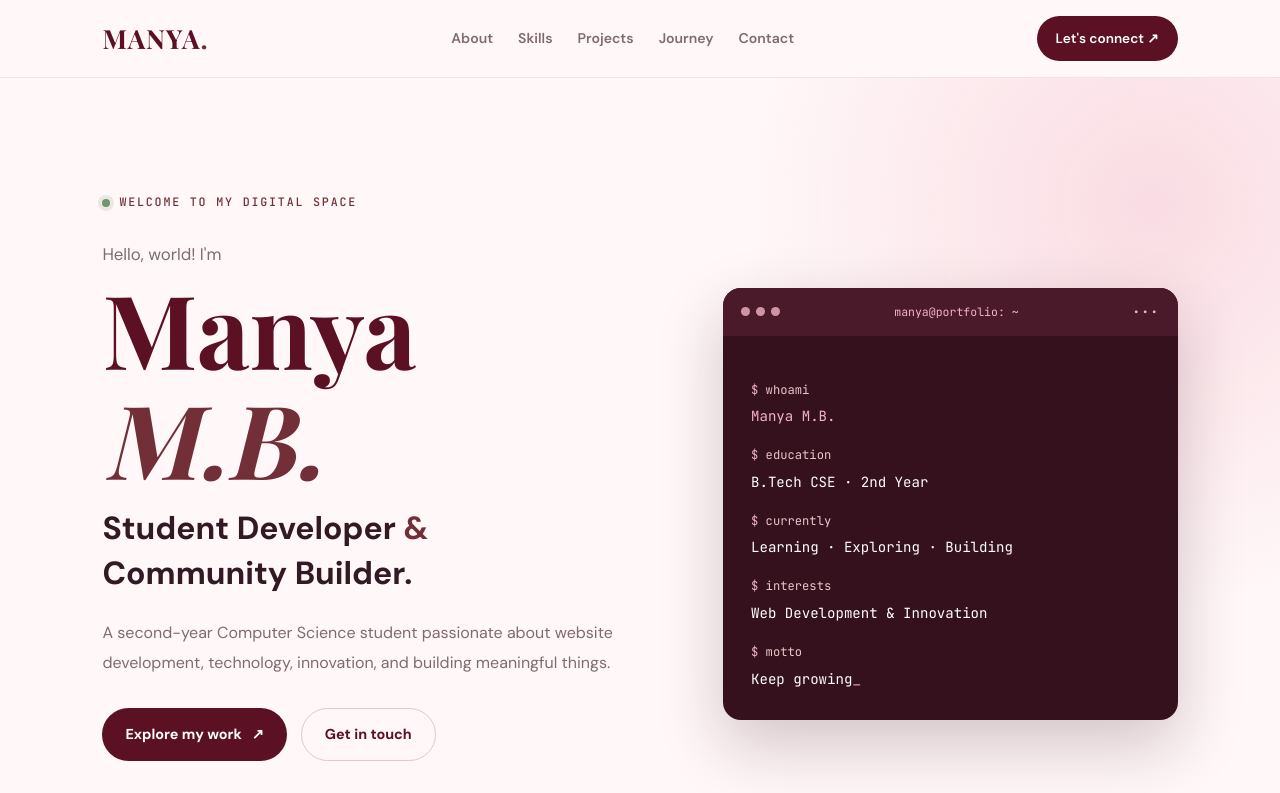
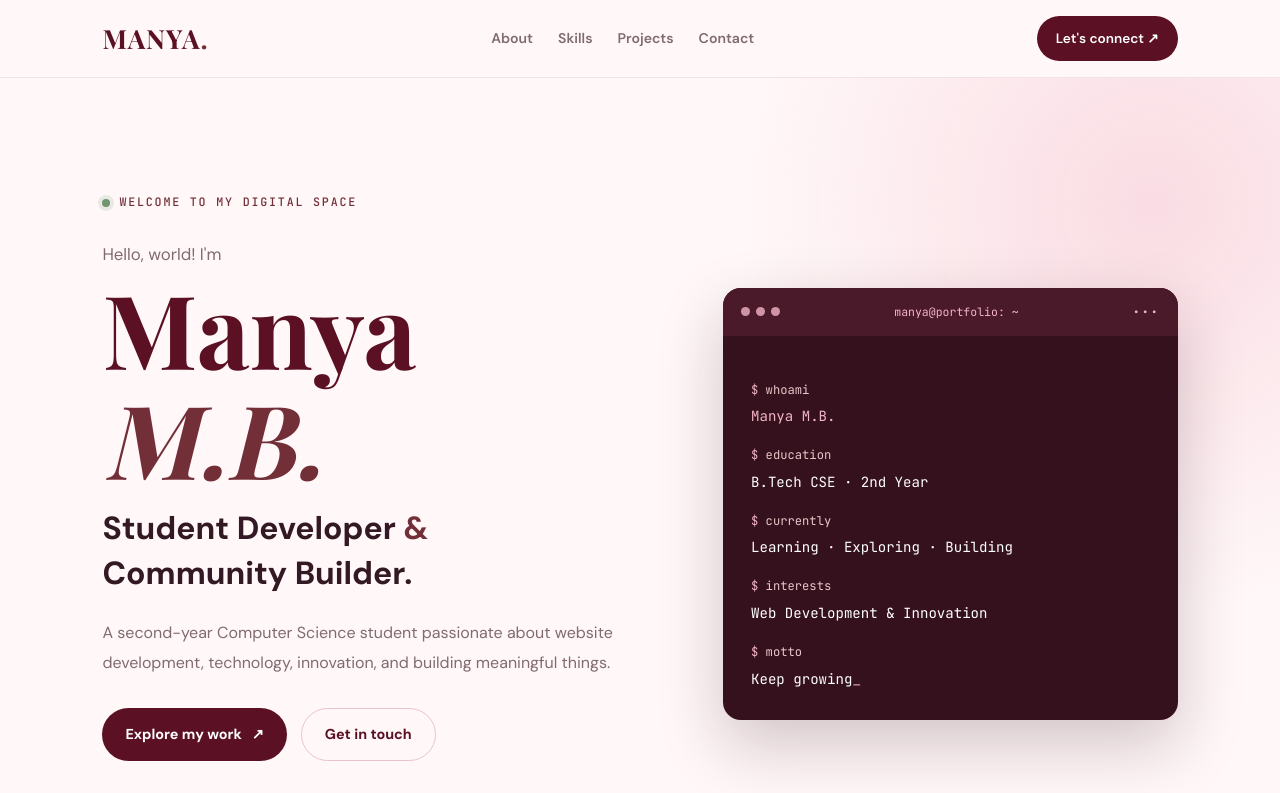
Before and after one commit to manyamanya08/manya-portfolio, a plain HTML site: page index.html in a window 1280 px wide. Shown: the top 793 px of the page. Drawn offline with nearby package versions, Linux system fonts and the light colour scheme.

Commit message:
Remove 'Journey' link from navigation
Removed 'Journey' link from the navigation menu.

```diff
--- a/index.html
+++ b/index.html
@@ -30,7 +30,6 @@
       <a href="#about">About</a>
       <a href="#skills">Skills</a>
       <a href="#projects">Projects</a>
-      <a href="#journey">Journey</a>
       <a href="#contact">Contact</a>
     </nav>
 
```
